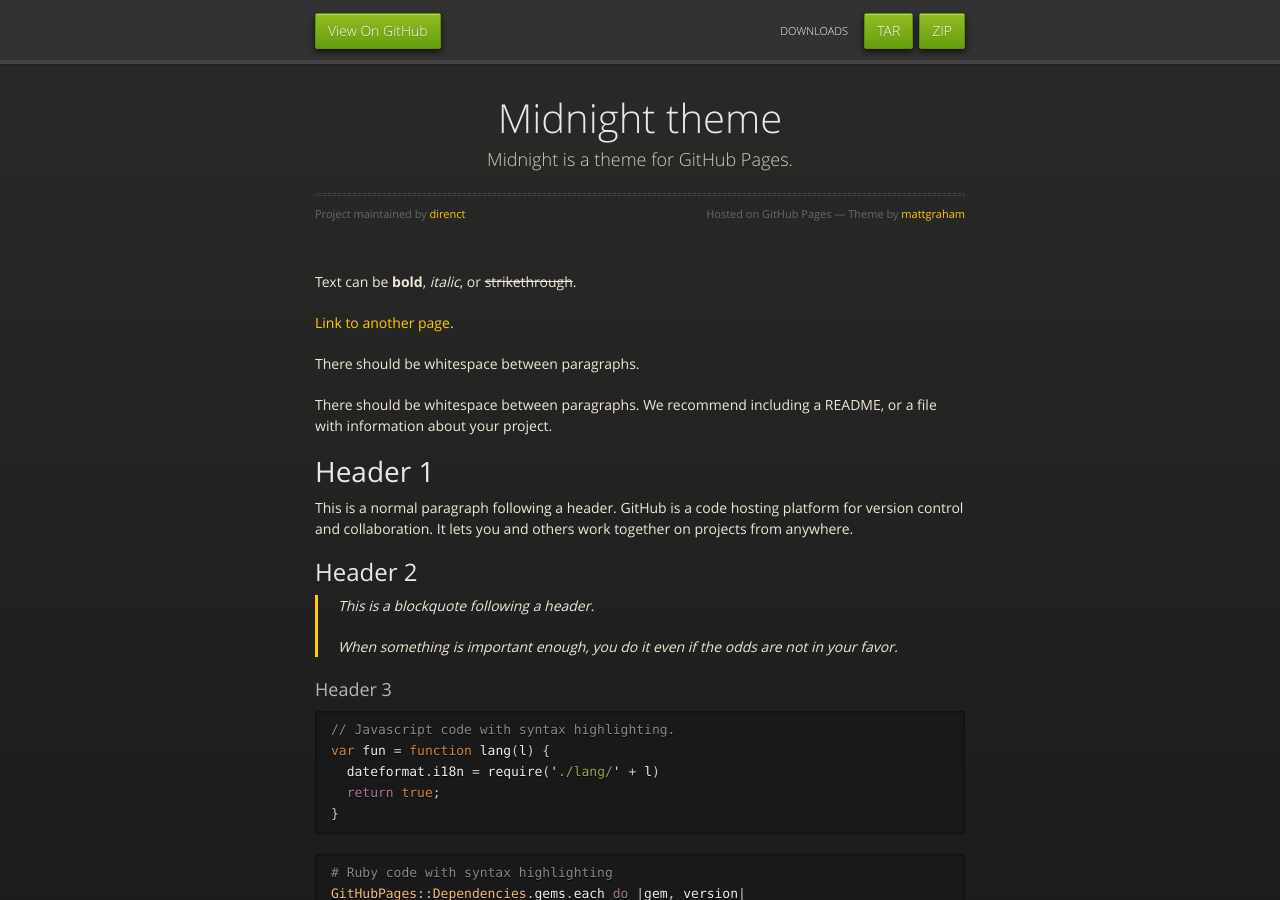
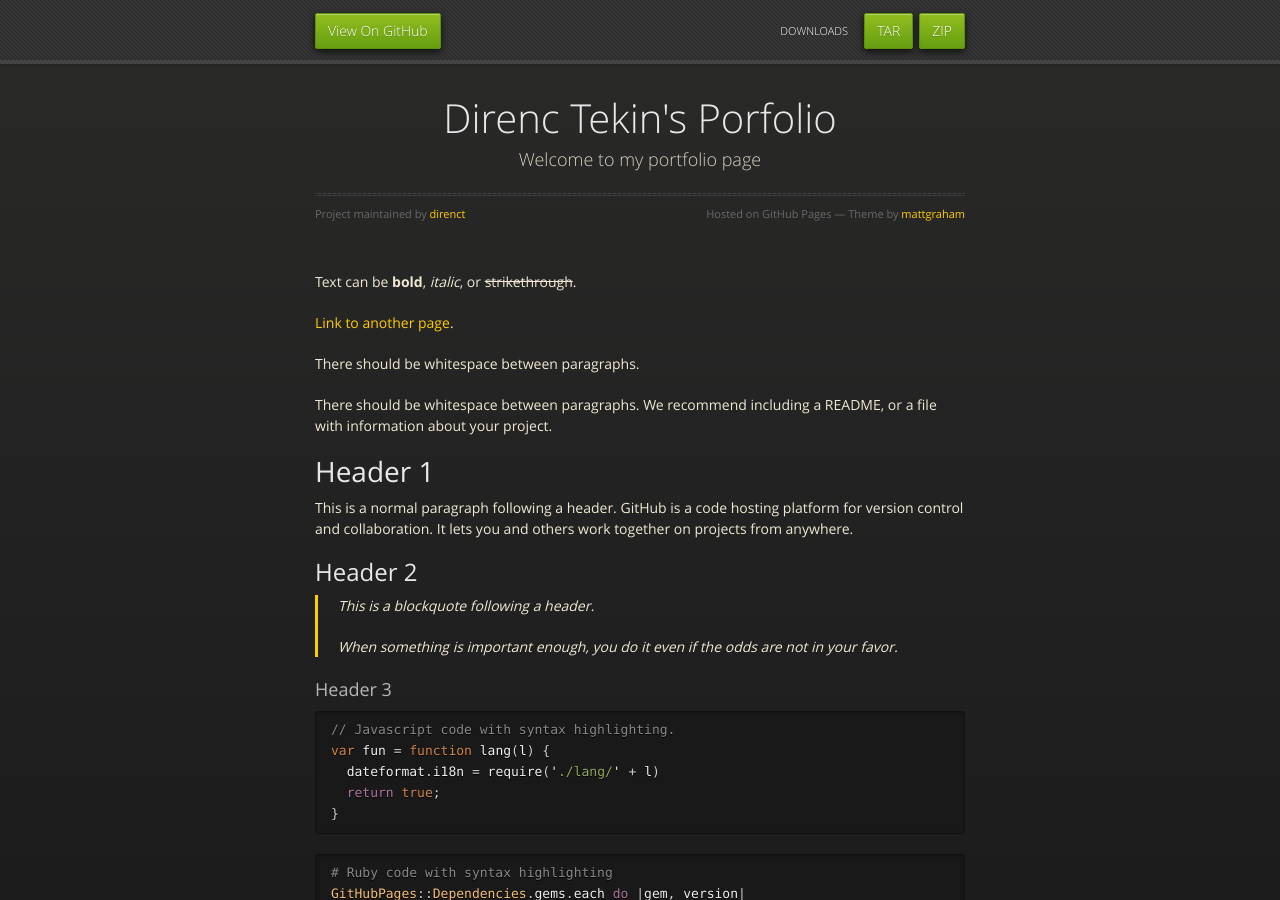
Before and after one commit to direnct/direnct.github.io, a Jekyll site: the page built from index.md, in a window 1280 px wide and 900 px high. Built offline with Jekyll 4.4.1, drawn with Linux system fonts in a browser that asks for light colours.

Commit message:
config changes

```diff
--- a/_config.yml
+++ b/_config.yml
@@ -1,5 +1,5 @@
-title: Midnight theme
-description: Midnight is a theme for GitHub Pages.
+title: Direnc Tekin's Porfolio
+description: Welcome to my portfolio page
 show_downloads: true
 google_analytics:
 theme: jekyll-theme-midnight
```
